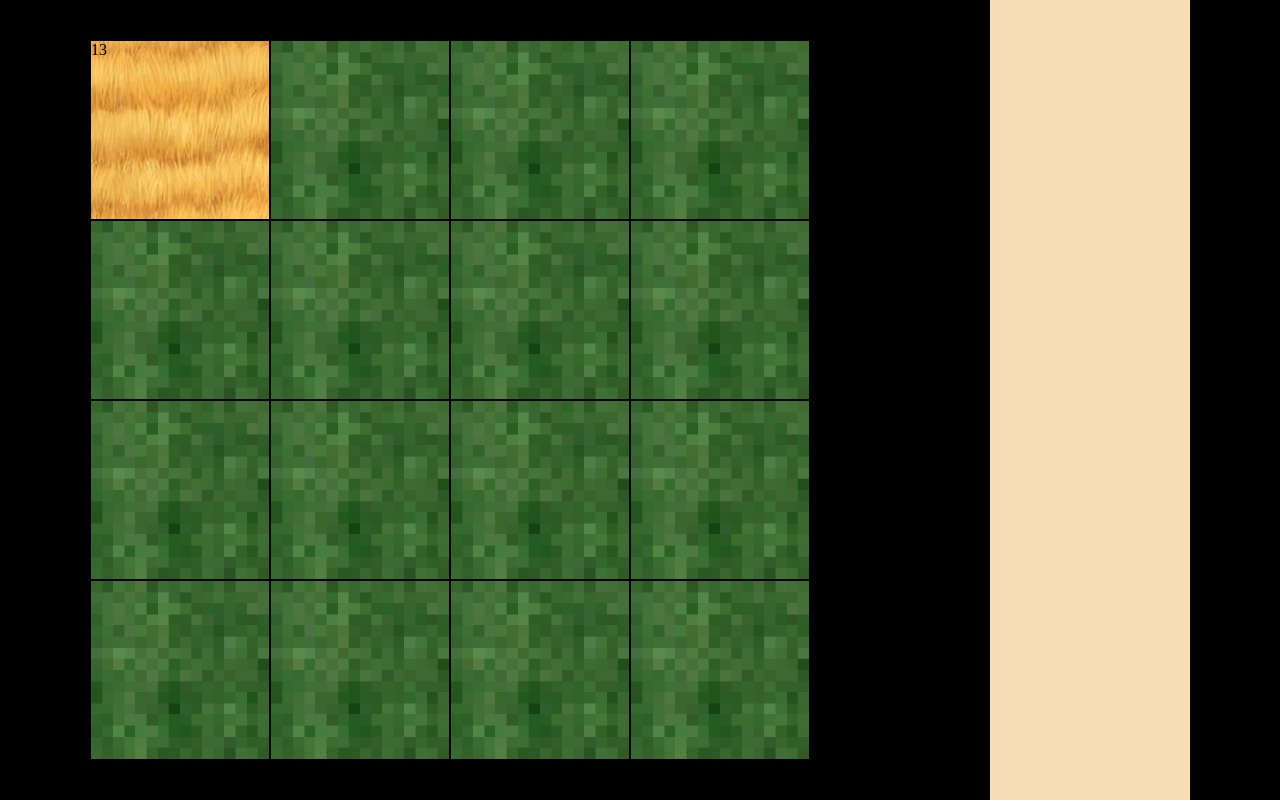
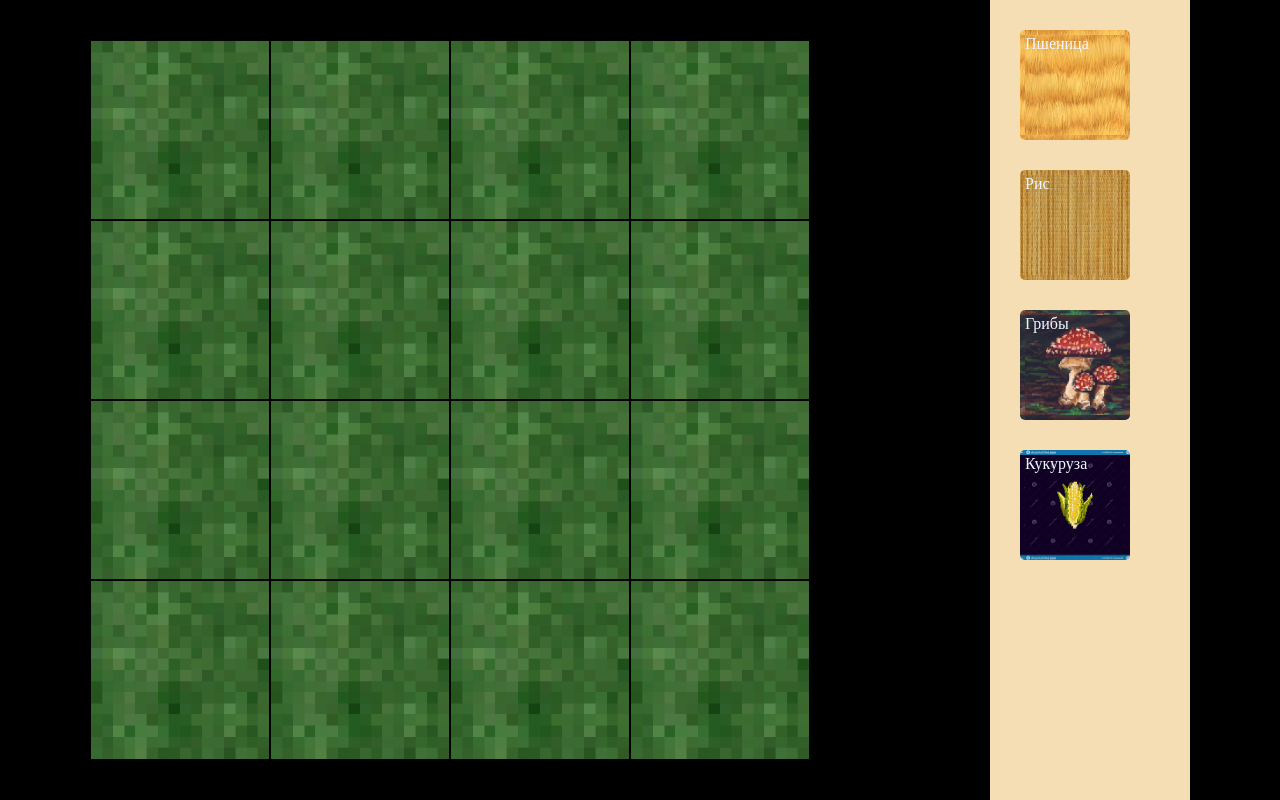
Before and after one commit to ReSenpai/farm-game-js-native, a website with bundled scripts: page index.html in a window 1280 px wide. Built offline with nearby package versions, Linux system fonts and the light colour scheme.

Commit message:
feat(app): add ItemMenu and resource count + refactoring

```diff
--- /dev/null
+++ b/src/core/Engine.ts
@@ -0,0 +1,52 @@
+import { GameBoard } from "../layouts/GameBoard.js";
+import { ItemMenu } from "../layouts/ItemMenu.js";
+import { Plants } from "../items/Plants.js";
+
+import { CssClasses } from "../models/cssClasses.js";
+import { BOARD_SIZE } from "./config.js";
+
+import { plants } from "../data/plants.js";
+import { ItemID, IPlantsProps } from "../models/items.js";
+
+export class Engine {
+  protected root: HTMLElement | null;
+  protected board: GameBoard;
+  protected itemMenu: ItemMenu;
+  private boardLayout: HTMLDivElement;
+  private plants: IPlantsProps[];
+
+  constructor(root: HTMLElement | null) {
+    this.root = root;
+    this.plants = plants;
+    this.board = new GameBoard(BOARD_SIZE);
+    this.itemMenu = new ItemMenu(this.plants);
+    this.boardLayout = document.createElement("div");
+  }
+
+  public start = (): void => {
+    this.render();
+    this.eventInitialization();
+  };
+
+  private render = (): void => {
+    if (!this.root) {
+      return console.warn("No root element specified for the game render");
+    }
+
+    this.root.classList.add(CssClasses.CONTAINER);
+    this.boardLayout.classList.add(CssClasses.GAME_BOARD);
+    this.boardLayout.style.gridTemplateRows = `repeat(${BOARD_SIZE}, 1fr)`;
+    this.boardLayout.style.gridTemplateColumns = `repeat(${BOARD_SIZE}, 1fr)`;
+
+    this.boardLayout.append(...this.board.elements);
+    this.root.append(this.boardLayout, this.itemMenu.menu);
+  };
+
+  private eventInitialization = () => {
+    this.itemMenu.onChangeItemMenu = this.handleChangeItemMenu;
+  }
+
+  public handleChangeItemMenu = (id: ItemID) => {
+    this.board.changeItemMenu(id)
+  }
+}
--- a/src/core/app.ts
+++ b/src/core/app.ts
@@ -1,24 +1,6 @@
-import { GameBoard } from "../layouts/GameBoard.js";
-import { ItemMenu } from "../layouts/ItemMenu.js";
-import { BOARD_SIZE } from "./config.js";
-import { CssClasses } from "../models/cssClasses.js";
+import { Engine } from "./Engine.js";
 
-const board = new GameBoard(BOARD_SIZE);
-const itemMenu = new ItemMenu();
-const launchPoint = document.getElementById("root");
-const boardLayout = document.createElement("div");
+const root = document.getElementById("root");
+const game = new Engine(root)
 
-if (launchPoint) {
-  launchPoint.classList.add(CssClasses.CONTAINER);
-  boardLayout.classList.add(CssClasses.GAME_BOARD);
-
-  boardLayout.style.gridTemplateRows = `repeat(${BOARD_SIZE}, 1fr)`;
-  boardLayout.style.gridTemplateColumns = `repeat(${BOARD_SIZE}, 1fr)`;
-
-  boardLayout.append(...board.elements);
-  launchPoint.append(boardLayout, itemMenu.element);
-
-  board.cellsInstances[0].plant()
-
-  board.startGameTicker();
-}
+game.start();
--- /dev/null
+++ b/src/data/plants.ts
@@ -0,0 +1,36 @@
+import { IPlantsProps, ItemID } from "../models/items.js";
+
+export const plants: IPlantsProps[] = [
+  {
+    id: ItemID.Wheat,
+    image: "../../assets/wheat.jpg",
+    name: "Пшеница",
+    growthTime: 20,
+    itemCount: 5,
+    resourceCost: 1,
+  },
+  {
+    id: ItemID.Rice,
+    image: "../../assets/rice.jpg",
+    name: "Рис",
+    growthTime: 40,
+    itemCount: 10,
+    resourceCost: 3,
+  },
+  {
+    id: ItemID.Mushroom,
+    image: "../../assets/mashrooms.jpg",
+    name: "Грибы",
+    growthTime: 60,
+    itemCount: 15,
+    resourceCost: 7,
+  },
+  {
+    id: ItemID.Corn,
+    image: "../../assets/corn.jpg",
+    name: "Кукуруза",
+    growthTime: 30,
+    itemCount: 20,
+    resourceCost: 5,
+  },
+];
--- a/src/items/Plants.ts
+++ b/src/items/Plants.ts
@@ -1,16 +1,8 @@
 import { TICK_SIZE } from "../core/config.js";
-
-interface IPlants {
-  image: string;
-  name: string;
-  growthTime: number;
-  resourceCost: number;
-  itemCount: number;
-  resourceMultiplier?: number;
-  maxResources?: number;
-}
+import { IPlantsProps, ItemID } from "../models/items.js";
 
 export class Plants {
+  public id: ItemID;
   public image: string;
   public name: string;
   public growthTime: number;
@@ -18,13 +10,15 @@ export class Plants {
   public resourceCost: number;
   public itemCount: number;
   public timeCounter: number;
-  public resourceCounter: number;
+  public currentResourceCounter: number;
+  public oldResourceCounter: number;
   public maxResources: number;
-  public timerElement: HTMLSpanElement | null;
+  public itemElements: HTMLSpanElement[];
   public waterSaturated: boolean;
   private timerID: number | null;
 
   constructor({
+    id,
     image,
     name,
     growthTime,
@@ -32,8 +26,9 @@ export class Plants {
     resourceCost,
     itemCount,
     maxResources = 10,
-  }: IPlants) {
+  }: IPlantsProps) {
     // base parameters
+    this.id = id;
     this.image = image;
     this.name = name;
     this.growthTime = growthTime;
@@ -41,32 +36,33 @@ export class Plants {
     this.resourceCost = resourceCost;
     this.itemCount = itemCount;
     this.timeCounter = growthTime;
-    this.resourceCounter = 0;
+    this.oldResourceCounter = 0;
+    this.currentResourceCounter = 0;
     this.maxResources = maxResources;
-    this.timerElement = this._getTimerElements(1)[0];
+    this.itemElements = [];
 
     // statuses
     this.waterSaturated = false;
 
     // private
     this.timerID = null;
+    this.setupElements();
   }
 
-  runGrowthTimer = (): void => {
+  public runGrowthTimer = (): void => {
     this.makeGameTick();
     this.timerID = setInterval(() => {
       this.makeGameTick();
     }, TICK_SIZE);
   };
 
-  stopGrowthTimer = (): void => {
+  public clear = (): void => {
     if (this.timerID) {
-      clearInterval();
+      clearInterval(this.timerID);
     }
-    this.timerElement = null;
   };
 
-  applyWater = (): void => {
+  public applyWater = (): void => {
     if (this.waterSaturated) {
       return;
     }
@@ -75,29 +71,54 @@ export class Plants {
     this.waterSaturated = true;
   };
 
-  makeGameTick = (): void => {
-    this.updateTimerElement();
+  public makeGameTick = (): void => {
+    this.updateElements();
 
-    if (this.resourceCounter === this.maxResources) {
+    if (this.oldResourceCounter === this.maxResources) {
       return;
     }
 
     if (!this.timeCounter) {
       this.timeCounter = this.growthTime;
-      this.resourceCounter++;
+      this.currentResourceCounter++;
       return;
     }
 
     this.timeCounter--;
   };
 
-  updateTimerElement = () => {
-    if (this.timerElement) {
-      this.timerElement.textContent = this.timeCounter.toString();
+  public updateElements = () => {
+    const [timerElements, resourceCountElement] = this.itemElements;
+
+    if (timerElements) {
+      timerElements.textContent = `⏱ ${this.timeCounter}`;
+    }
+
+    console.log(resourceCountElement);
+    console.log(
+      this.oldResourceCounter === 0 ||
+        this.oldResourceCounter !== this.currentResourceCounter
+    );
+
+    if (
+      resourceCountElement &&
+      (this.oldResourceCounter === 0 ||
+        this.oldResourceCounter !== this.currentResourceCounter)
+    ) {
+      this.oldResourceCounter = this.currentResourceCounter;
+      resourceCountElement.textContent = `🧱 ${this.oldResourceCounter}`;
     }
   };
 
-  _getTimerElements = (size: number): HTMLSpanElement[] => {
+  private setupElements = () => {
+    const [timerElements, resourceCountElement] = this.getTimerElements(2);
+    timerElements.classList.add('itemCount');
+    resourceCountElement.classList.add('itemCount');
+
+    this.itemElements.push(timerElements, resourceCountElement);
+  };
+
+  private getTimerElements = (size: number): HTMLSpanElement[] => {
     const timerElement = () => document.createElement("span");
     const result = [];
 
--- a/src/layouts/Cell.ts
+++ b/src/layouts/Cell.ts
@@ -1,71 +1,78 @@
-import { ActionType } from "../models/actions.js";
 import { CssClasses } from "../models/cssClasses.js";
 import { Plants } from "../items/Plants.js";
+import { IPlantsProps, ItemID } from "../models/items.js";
 
 export class Cell {
   public element: HTMLDivElement;
-  public currentItem: Plants | null;
+  public selectedItem: Plants | null;
+  private placedItem: Plants | null;
   public globalTicker: number;
-  public actionType: ActionType;
+  public currentItemID: ItemID;
 
   constructor() {
     this.element = document.createElement("div");
-    this.currentItem = null;
+    this.selectedItem = null;
+    this.placedItem = null;
     this.globalTicker = 0;
-    this.actionType = ActionType.Clear;
+    this.currentItemID = ItemID.Grass;
     this.createCell();
   }
 
-  createCell = (): void => {
+  private createCell = (): void => {
     const cell = document.createElement("div");
     cell.classList.add(CssClasses.CELL, CssClasses.EMPTY_CELL);
     cell.onclick = () => this.handleClick();
+    cell.oncontextmenu = (e) => this.handleClickContextMenu(e);
+
     this.element = cell;
   };
 
-  handleClick = (): void => {
-    if (this.actionType === ActionType.Clear) {
-      this.actionType = ActionType.Plant;
-    } else {
-      this.actionType = ActionType.Clear;
-    }
+  private handleClick = (): void => {
+    this.clear();
+    this.plant();
+  };
 
-    switch (this.actionType) {
-      case ActionType.Clear:
-        return this.clear();
-      case ActionType.Plant:
-        return this.plant();
-      default:
-        return;
+  private handleClickContextMenu = (event: MouseEvent): void => {
+    event.preventDefault();
+    this.clear();
+    this.preventDefaultItemId();
+  };
+
+  public plant = (): void => {
+    if (this.element && this.selectedItem?.itemElements) {
+      this.placedItem = this.selectedItem;
+      this.currentItemID = this.placedItem.id;
+      this.element.style.backgroundImage = `url(${this.placedItem.image})`;
+      this.element.append(...this.placedItem.itemElements);
+      this.placedItem.runGrowthTimer();
     }
   };
 
-  plant = (): void => {
-    this.currentItem = new Plants({
-      image: "../../assets/wheat.jpg",
-      name: "Пшеница",
-      growthTime: 20,
-      itemCount: 5,
-      resourceCost: 1,
-    });
-
-    if (this.element && this.currentItem.timerElement) {
-      this.element.style.backgroundImage = `url(${this.currentItem.image})`;
-      this.element.append(this.currentItem.timerElement);
-      this.currentItem.runGrowthTimer();
+  public clear = (): void => {
+    if (this.element && this.placedItem && this.placedItem.itemElements) {
+      this.element.style.backgroundImage = `url('../../assets/grass.png')`;
+      this.removeAllChildNodes(this.element);
+      this.placedItem.clear();
     }
   };
 
-  clear = (): void => {
-    if (this.element && this.currentItem && this.currentItem.timerElement) {
-      this.element.style.backgroundImage = `url('../../assets/grass.png')`;
-      this.element.removeChild(this.currentItem.timerElement);
-      this.currentItem.stopGrowthTimer();
-      this.currentItem = null;
+  private preventDefaultItemId = () => {
+    this.currentItemID = ItemID.Grass;
+  };
+
+  public setItem = (item: IPlantsProps | undefined): void => {
+    if (item) {
+      this.selectedItem = new Plants(item);
     }
   };
 
-  startGameTick = (): void => {
+  public startGameTick = (): void => {
     this.globalTicker++;
   };
+
+  private removeAllChildNodes = (parent: HTMLDivElement) => {
+    while (parent.firstChild) {
+      parent.removeChild(parent.firstChild);
+    }
+  };
 }
--- a/src/layouts/GameBoard.ts
+++ b/src/layouts/GameBoard.ts
@@ -1,4 +1,7 @@
+import { ItemID } from "../models/items.js";
 import { Cell } from "./Cell.js";
+
+import { plants } from "../data/plants.js";
 
 export class GameBoard {
   public size: number;
@@ -14,7 +17,7 @@ export class GameBoard {
     this.create();
   }
 
-  create = (): void => {
+  private create = (): void => {
     for (let index = 0; index < this.size * this.size; index++) {
       const cell = new Cell();
       this.cellsInstances.push(cell);
@@ -22,11 +25,18 @@ export class GameBoard {
     }
   };
 
-  startGameTicker = (): void => {
+  public startGameTicker = (): void => {
     setInterval(() => {
       for (const cell of this.cellsInstances) {
         cell.startGameTick();
       }
-    }, 1000 * this.gameTick)
-  }
+    }, 1000 * this.gameTick);
+  };
+
+  public changeItemMenu = (itemID: ItemID) => {
+    this.cellsInstances.forEach((cell) => {
+      const currentItem = plants.find((plant) => plant.id === itemID);
+      cell.setItem(currentItem);
+    });
+  };
 }
--- a/src/layouts/ItemMenu.ts
+++ b/src/layouts/ItemMenu.ts
@@ -1,14 +1,48 @@
 import { CssClasses } from "../models/cssClasses.js";
+import { ItemID, IPlantsProps } from "../models/items.js";
 
 export class ItemMenu {
-  public element: HTMLDivElement;
+  public menu: HTMLDivElement;
+  public currentItemID: ItemID;
+  public onChangeItemMenu: (id: ItemID) => void;
+  private plants: IPlantsProps[];
+  private menuItemsElements: HTMLDivElement[];
 
-  constructor() {
-    this.element = document.createElement("div");
+  constructor(plants: IPlantsProps[]) {
+    this.menu = document.createElement("div");
+    this.currentItemID = ItemID.Rice;
+    this.onChangeItemMenu = () => {};
+    this.plants = plants;
+    this.menuItemsElements = [];
     this.createMenu();
   }
 
-  createMenu = (): void => {
-    this.element.classList.add(CssClasses.GAME_BAR);
+  private createMenu = (): void => {
+    this.menu.classList.add(CssClasses.GAME_BAR);
+    this.collectMenuItems();
+    this.menu.append(...this.menuItemsElements);
+  };
+
+  private collectMenuItems = (): void => {
+    this.menuItemsElements = this.plants.map((plant, index) => {
+      const element = document.createElement("div");
+      element.classList.add(CssClasses.MENU_ITEM);
+      element.style.backgroundImage = `url(${plant.image})`;
+      element.textContent = plant.name;
+      element.onclick = () => this.handlePressItem(plant.id, index);
+      return element;
+    });
+  };
+
+  private handlePressItem = (itemID: ItemID, index: number): void => {
+    this.currentItemID = itemID;
+    this.onChangeItemMenu(itemID);
+    this.menuItemsElements.forEach((element, i) => {
+      if (i === index) {
+        element.classList.add("plantingMenu-active");
+      } else {
+        element.classList.remove("plantingMenu-active");
+      }
+    });
   };
 }
--- a/src/models/cssClasses.ts
+++ b/src/models/cssClasses.ts
@@ -4,4 +4,5 @@ export enum CssClasses {
   GAME_BAR = "game-bars",
   CONTAINER = "container",
   GAME_BOARD = "game-board",
+  MENU_ITEM = "menuItem",
 }
--- /dev/null
+++ b/src/models/items.ts
@@ -0,0 +1,18 @@
+export enum ItemID {
+  Wheat = "Wheat",
+  Rice = "Rice",
+  Mushroom = "Mushroom",
+  Corn = "Corn",
+  Grass = "Grass",
+}
+
+export interface IPlantsProps {
+  id: ItemID;
+  image: string;
+  name: string;
+  growthTime: number;
+  resourceCost: number;
+  itemCount: number;
+  resourceMultiplier?: number;
+  maxResources?: number;
+}
--- a/style.css
+++ b/style.css
@@ -43,7 +43,7 @@ body {
     cursor: pointer;
     border: 1px black solid;
     transition: .15s;
-    display: flex;
+    display: inline-flex;
     flex-direction: column;
 }
 .cell:hover {
@@ -51,8 +51,8 @@ body {
     background-color:#000;
 }
 
-.plantingMenu {
-    background-size: contain;
+.menuItem {
+    background-size: cover;
     cursor: pointer;
     border: 5px transparent solid;
     border-radius: 5px;
@@ -60,10 +60,18 @@ body {
     height: 100px;
     margin: 30px;
     transition: .15s;
+    color: aliceblue;
 }
-.plantingMenu:hover {
+.menuItem:hover {
     opacity:0.6;
     background-color:#000;
+}
+
+.itemCount {
+    width: fit-content;
+    padding: 4px;
+    background-color: rgba(240, 248, 255, 0.518);
+    border-radius: 4px;
 }
 
 .plantingMenu-active {
```
Also changed, not shown: assets/corn.jpg (added), assets/mashrooms.jpg (added), assets/rice.jpg (added), dist/core/Engine.js (added), dist/core/app.js, dist/data/plants.js (added), dist/items/Plants.js, dist/layouts/Cell.js, dist/layouts/GameBoard.js, dist/layouts/ItemMenu.js, dist/models/cssClasses.js, dist/models/items.js (added).
